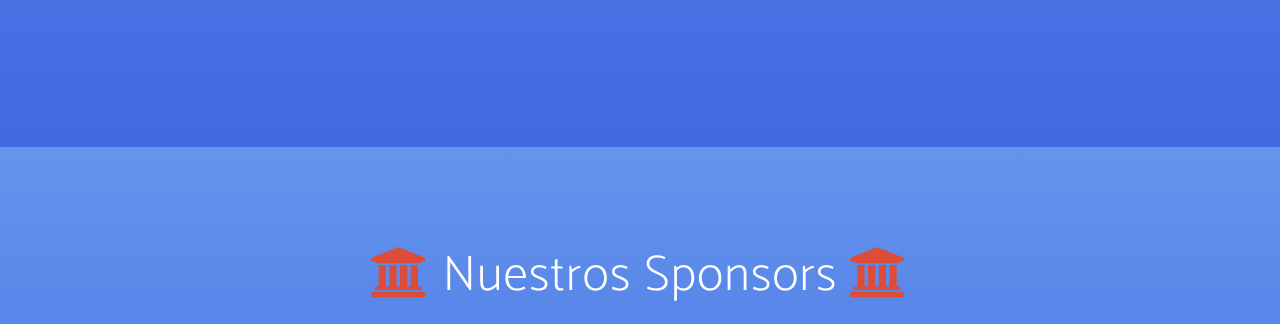
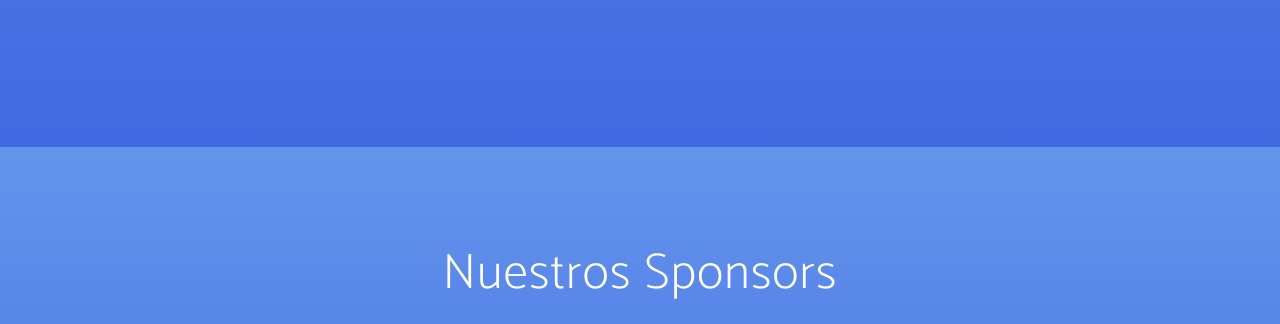
Before and after one commit to GeoTecINIT/UJISurvey, a website: page index.html in a window 1280 px wide. Shown: the part 1447-1771 px from the top of the page. Drawn offline with nearby package versions, Linux system fonts and the light colour scheme; grey boxes are pictures that could not be loaded; a web font is replaced by a local one.

Commit message:
Se removieron las imagenes rojas en "Nuestros Sponsors".

```diff
--- a/index.html
+++ b/index.html
@@ -121,7 +121,7 @@
     </section>
     <section id="contact" class="contact bg-primary">
         <div class="container">
-            <h2><i class="fa fa-university"></i> Nuestros Sponsors <i class="fa fa-university"></i></h2>
+            <h2>Nuestros Sponsors</h2>
             <div class="row 150%">
                 <div  align="center" class="12u 12u$(medium)">
                     <a href="http://www.em-a.eu/" target="_blank"><img src="http://geomundus.org/2015/img/ema.jpg"  class="img-circle"></a>
```
